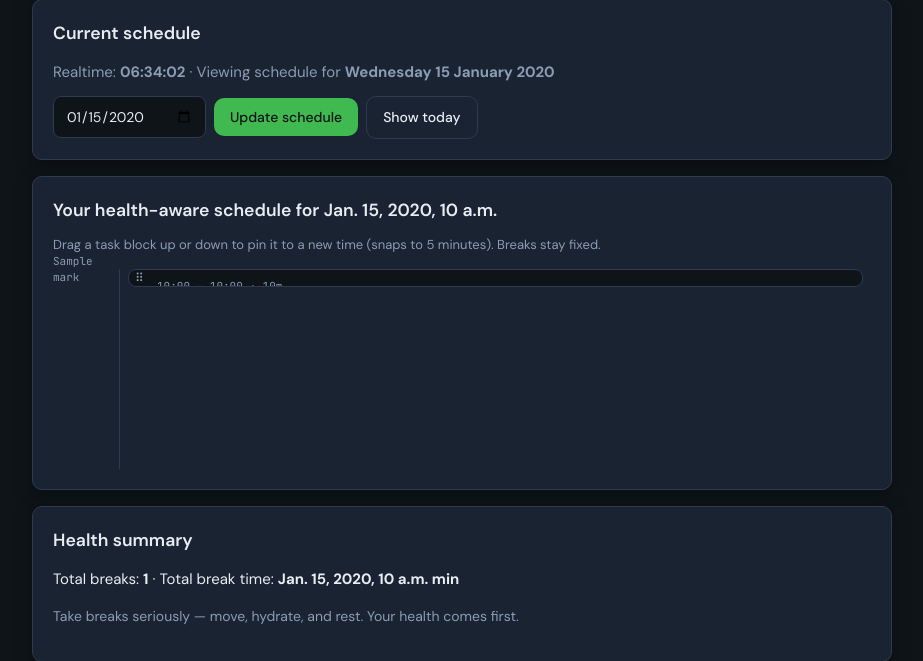
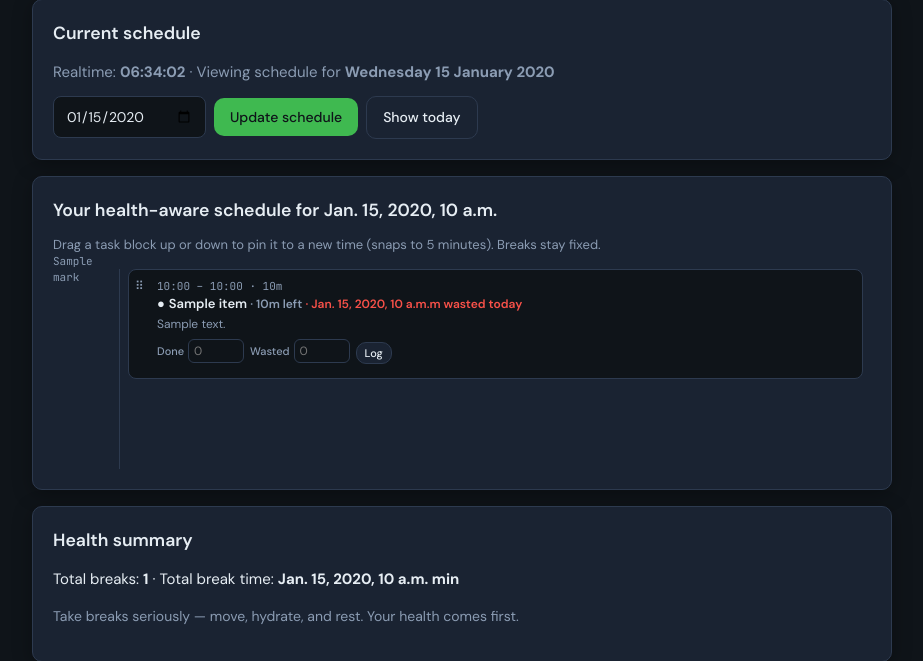
Before and after one commit to ariaamadeus/Man, a Django app: template templates/tasks/home.html in a window 1280 px wide. Shown: the part 113-774 px from the top of the page, without its empty margins (178-1101 px from the left). Run offline with Django 4.2, Linux system fonts and the light colour scheme; tables that the repository leaves empty hold one stand-in row (values such as "Sample post"); the template is opened without the code that fills it: values that come from a table or form of the project are taken from there, most other values are stand-ins (such as "Sample title", 1, 10 or a date in 2020).

Commit message:
fix container size

```diff
--- a/templates/tasks/home.html
+++ b/templates/tasks/home.html
@@ -19,6 +19,7 @@
     align-items: center;
     margin-top: 6px;
     width: 100%;
+    flex-shrink: 0;
   }
   .progress-form label {
     font-size: 11px;
@@ -85,22 +86,29 @@
     border: 1px solid var(--border);
     background: var(--bg);
     padding: 8px 10px 8px 28px;
-    overflow: hidden;
     box-sizing: border-box;
-    transition: box-shadow 0.15s, opacity 0.15s;
+    transition: box-shadow 0.15s, opacity 0.15s, border-color 0.15s;
     z-index: 1;
+    display: flex;
+    flex-direction: column;
+    justify-content: flex-start;
+    min-height: 36px;
   }
   .timeline-block.is-break {
     opacity: 0.85;
     background: rgba(26, 35, 50, 0.7);
+    overflow: hidden;
   }
   .timeline-block.is-task {
     cursor: grab;
     touch-action: none;
+    overflow: visible;
+    min-height: 110px;
   }
-  .timeline-block.is-task:hover {
+  .timeline-block.is-task:hover,
+  .timeline-block.is-task:focus-within {
     border-color: var(--text-muted);
-    z-index: 2;
+    z-index: 8;
   }
   .timeline-block.is-dragging {
     cursor: grabbing;
@@ -116,8 +124,7 @@
   .drag-handle {
     position: absolute;
     left: 6px;
-    top: 50%;
-    transform: translateY(-50%);
+    top: 10px;
     width: 14px;
     color: var(--text-muted);
     font-size: 12px;
@@ -132,11 +139,13 @@
     font-size: 11px;
     color: var(--text-muted);
     margin-bottom: 2px;
+    flex-shrink: 0;
   }
   .block-title {
     font-size: 13px;
     font-weight: 600;
     line-height: 1.3;
+    flex-shrink: 0;
   }
   .block-title .priority-dot { margin-right: 4px; }
   .drop-guide {
@@ -171,7 +180,7 @@
   @media (max-width: 640px) {
     .day-timeline { grid-template-columns: 40px 1fr; }
     .timeline-block { padding-left: 22px; right: 4px; left: 4px; }
-    .progress-form { display: none; }
+    .timeline-block.is-task { min-height: 88px; }
   }
 </style>
 {% endblock %}
```
Also changed, not shown: tasks/views.py (+9 -2 lines).
